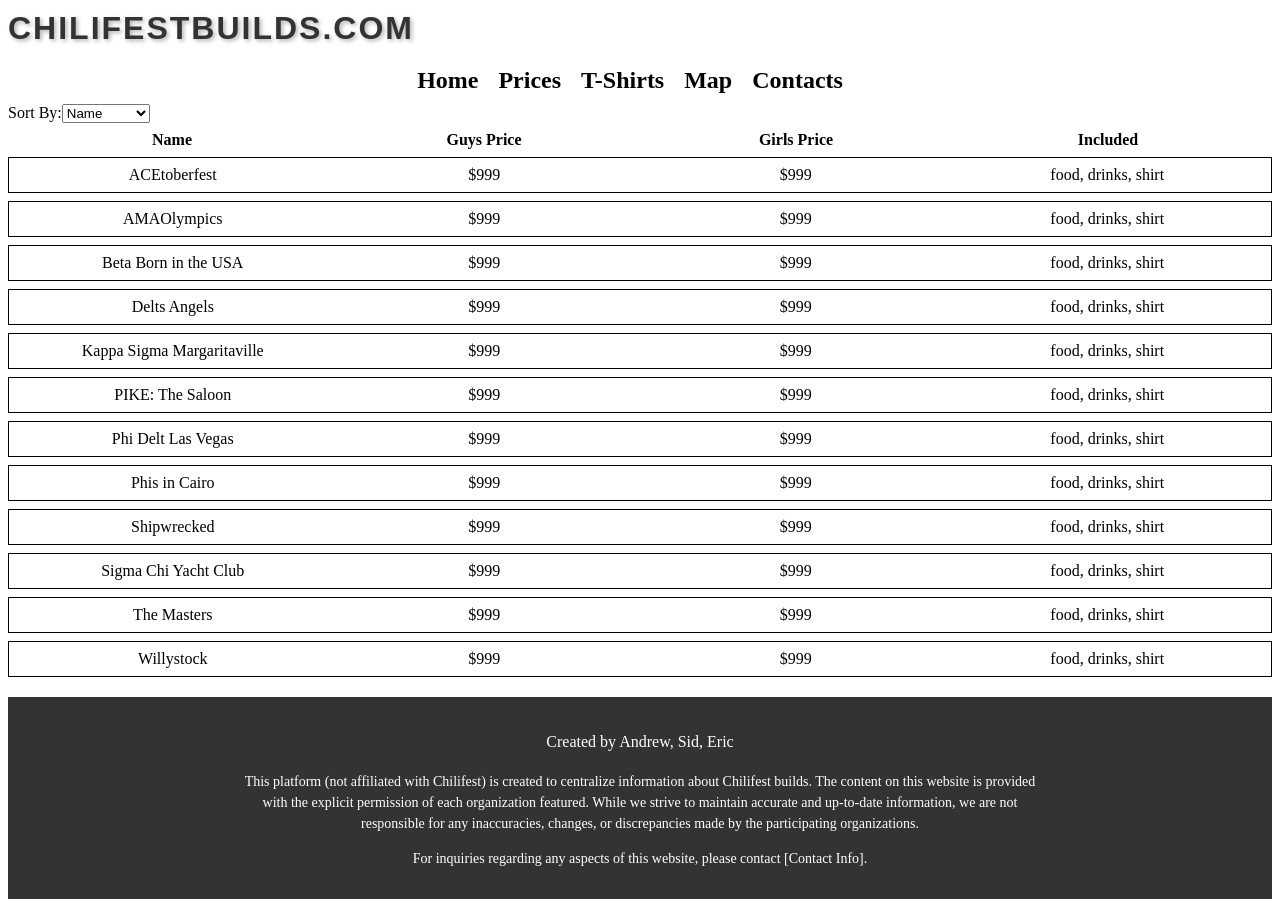
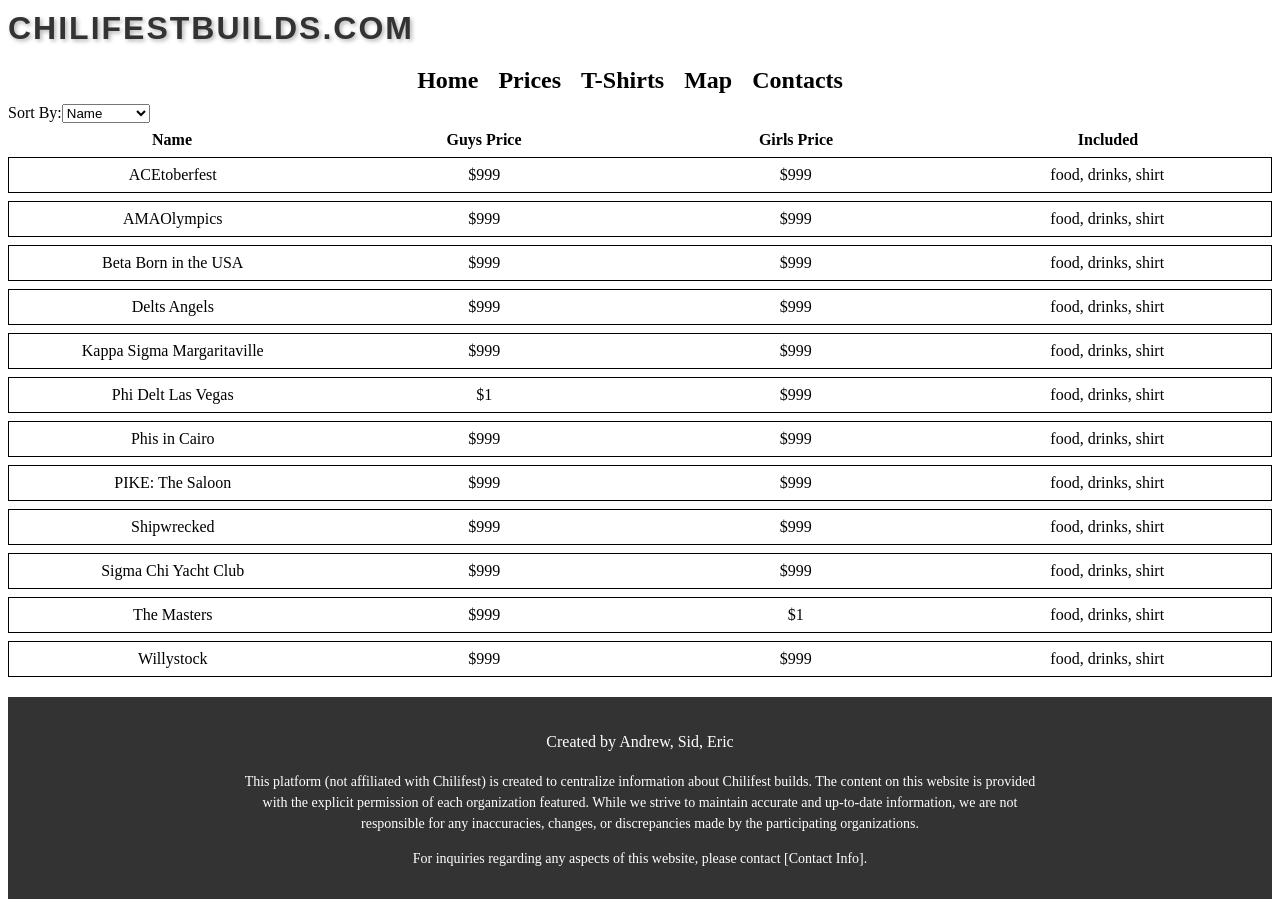
Before and after one commit to andrewlin27/chilifest-builds, a React (Create React App) app: page /prices in a window 1280 px wide. Built offline with nearby package versions, Linux system fonts and the light colour scheme.

Commit message:
Fixed sorting for prices

```diff
--- a/src/components/Prices.js
+++ b/src/components/Prices.js
@@ -7,37 +7,63 @@ import prices from '../data/buildData'
 
 const Prices = () => {
 
-  const compare = (el1, el2, index) => {
-    if (el1[index] === el2[index]) {
-      return 0;
+  const [selectedValue, setSelectedValue] = useState('name');
+  const [jsonData, setJsonData] = useState([]);
+
+  useEffect(() => {
+    if (selectedValue) {
+      const sortedData = [...prices].sort((a, b) => {
+        // Handle both strings and numbers
+        const valueA = typeof a[selectedValue] === 'string' ? a[selectedValue].toLowerCase() : a[selectedValue];
+        const valueB = typeof b[selectedValue] === 'string' ? b[selectedValue].toLowerCase() : b[selectedValue];
+
+        if (valueA < valueB) return -1;
+        if (valueA > valueB) return 1;
+        return 0;
+      });
+
+      setJsonData(sortedData);
     }
-    else if (el1[index] < el2[index]) {
-      return -1;
-    }
-    else {
-      return 1;
-    }
-  }
+  }, [selectedValue]);
 
-  prices.sort((el1,el2) => compare(el1, el2, "name"));
+  const handleDropdownChange = (event) => {
+    setSelectedValue(event.target.value);
+  };
 
-  const [sortedPrices, setSortedPrices] = useState(prices);
-  // setSortedPrices(sortedPrices.sort((el1,el2) => compare(el1, el2, "guys")));
+  // const compare = (el1, el2, index) => {
+  //   if (el1[index] === el2[index]) {
+  //     return 0;
+  //   }
+  //   else if (el1[index] < el2[index]) {
+  //     return -1;
+  //   }
+  //   else {
+  //     return 1;
+  //   }
+  // }
+
+  // prices.sort((el1,el2) => compare(el1, el2, "name"));
+
+  // const [sortedPrices, setSortedPrices] = useState(prices);
+  // // setSortedPrices(sortedPrices.sort((el1,el2) => compare(el1, el2, "guys")));
 
 
-  const [sortBy, setSortBy] = useState("name");
+  // const [sortBy, setSortBy] = useState("name");
 
-  useEffect(() => {
-    setSortedPrices(sortedPrices.sort((el1,el2) => compare(el1, el2, sortBy)));
-    console.log(sortedPrices);
-  }, [sortBy])
+  // useEffect(() => {
+  //   setSortedPrices(sortedPrices.sort((el1,el2) => compare(el1, el2, sortBy)));
+  //   console.log(sortedPrices);
+  // }, [sortBy])
+
+
 
 
   return (
     <div>
       <div>
         <label htmlFor="sortDropdown">Sort By:</label>
-        <select id="sortDropdown" value={sortBy} onChange={(event) => setSortBy(event.target.value)}>
+        {/* <select id="sortDropdown" value={sortBy} onChange={(event) => setSortBy(event.target.value)}> */}
+        <select id="sortDropdown" value={selectedValue} onChange={handleDropdownChange}>
           <option value="name">Name</option>
           <option value="guys">Guys Price</option>
           <option value="girls">Girls Price</option>
@@ -52,7 +78,13 @@ const Prices = () => {
       </div>
 
       <div>
-        {sortedPrices.map(item => {
+
+      {/* {jsonData.map((item) => (
+          <li key={item.id}>
+            {item.name} - {item.age} years old
+          </li>
+        ))} */}
+        {jsonData.map(item => {
           return <PriceEntry name={item.name} guys={item.guys} girls={item.girls} included={item.included}/>
         })}
       </div>
--- a/src/data/buildData.js
+++ b/src/data/buildData.js
@@ -13,7 +13,7 @@ export default [
         name: "Phi Delt Las Vegas",
         image: "ace.png",
         link: "https://fb.me/e/blSXy29Xp",
-        guys: 999,
+        guys: 1,
         girls: 999,
         included: "food, drinks, shirt"
     },
@@ -23,7 +23,7 @@ export default [
         image: "ace.png",
         link: "https://fb.me/e/blSXy29Xp",
         guys: 999,
-        girls: 999,
+        girls: 1,
         included: "food, drinks, shirt"
     },
     {
```
